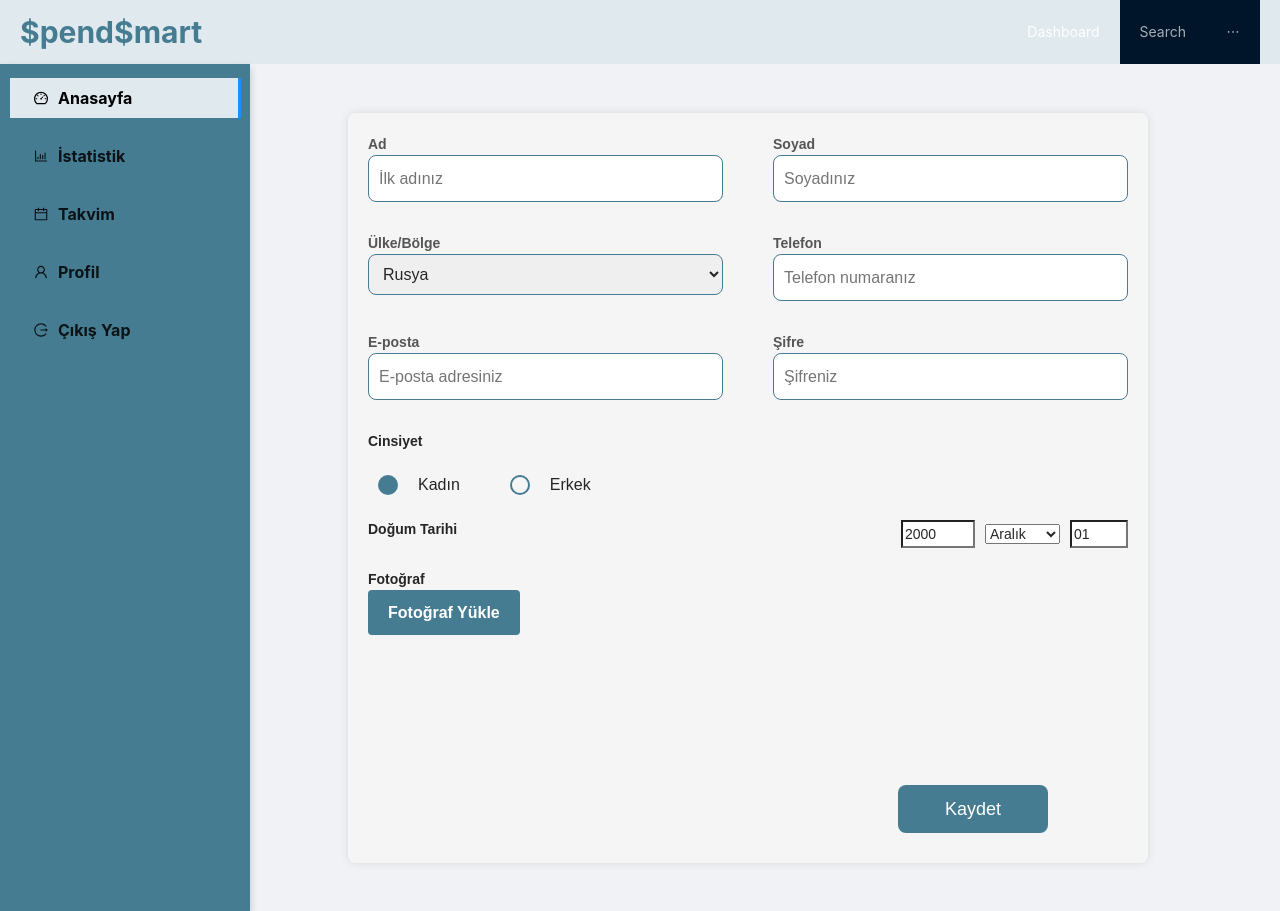
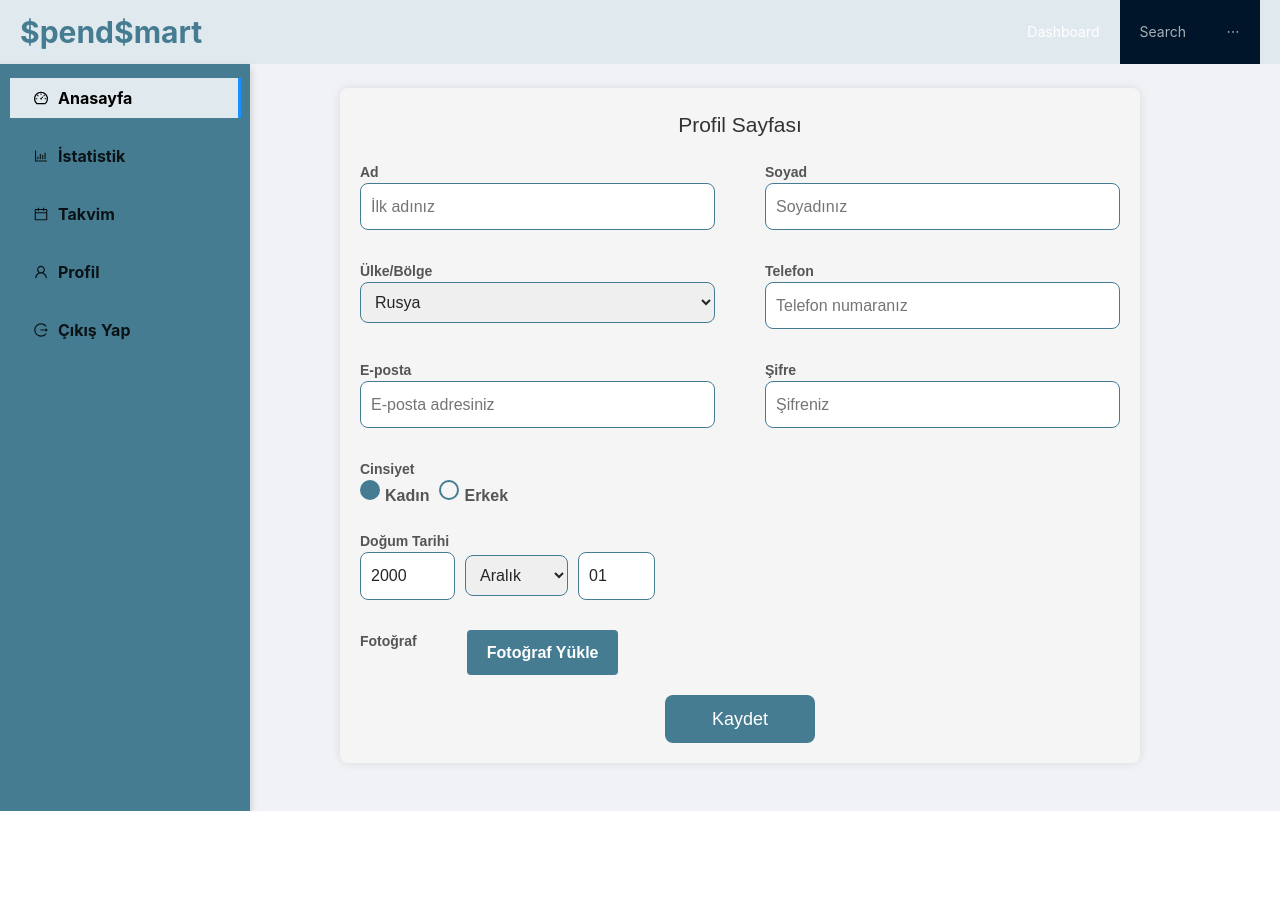
Before and after one commit to nazhhoglu/butce_takip, a React (Create React App) app: page /profile in a window 1280 px wide. After the commit the page ends 811 px from the top, so only its background shows below. Built offline with nearby package versions, Linux system fonts and the light colour scheme.

Commit message:
profile edit

```diff
--- a/src/pages/ProfilePage.css
+++ b/src/pages/ProfilePage.css
@@ -7,9 +7,6 @@
   border-radius: 8px;
   box-shadow: 0 0 10px rgba(0, 0, 0, 0.1);
   font-family: Arial, sans-serif;
-  height:750px;
-  margin-top:25px;
-  margin-left: 100px;
 }
 
 /* Form başlığı */
@@ -44,45 +41,46 @@
   border-radius: 8px;
   font-size: 16px;
   box-sizing: border-box;
-  margin-bottom:10px;
+  margin-bottom: 10px;
 }
 
-/* Cinsiyet seçenekleri */
+/* Cinsiyet ve doğum tarihi grupları */
 .profile-form-group {
+  display: flex;
+  gap: 50px;
+  align-items: flex-start;
   margin-bottom: 20px;
+}
+
+.profile-form-group label {
+  font-weight: bold;
+  color: #555;
 }
 
 .profile-gender-options {
   display: flex;
-  gap: 50px;
+  gap: 10px;
   align-items: center;
   font-size: 16px;
-  margin-top: 20px;
-  margin-left:10px;
 }
+
+.profile-gender-options label {
+  display: flex;
+  align-items: center;
+}
+
 .profile-gender-options input[type="radio"] {
   -webkit-appearance: none;
-  width: 20px; /* Boyut */
-  height: 20px; /* Boyut */
-  border: 2px solid rgb(69, 124, 146); /* Kenar rengi */
+  width: 20px;
+  height: 20px;
+  border: 2px solid rgb(69, 124, 146);
   border-radius: 50%;
   cursor: pointer;
-  margin-right: -30px;
-  position: relative;
+  margin-right: 5px;
 }
 
 .profile-gender-options input[type="radio"]:checked {
-  background-color: rgb(69, 124, 146); /* İç dolgu rengi */
-  border-color: rgb(69, 124, 146); /* Kenar rengi */
-}
-
-.profile-gender-options input[type="radio"]:checked::before {
-  width: 10px; /* İç dolgu boyutu */
-  height: 10px; /* İç dolgu boyutu */
-  border-radius: 50%;
-  top: 50%;
-  left: 50%;
-  transform: translate(-50%, -50%);
+  background-color: rgb(69, 124, 146);
 }
 
 /* Doğum Tarihi alanları */
@@ -90,11 +88,6 @@
   display: flex;
   gap: 10px;
   align-items: center;
-  margin-left: 300px;
-  margin-top: -20px; /* doğum tarihi alanlarını yukarı kaydır */
-  align-items: center;
-  justify-content: flex-end; /* Metinleri sağa hizalama */
-
 }
 
 /* Fotoğraf yükleme */
@@ -129,6 +122,7 @@
 /* Gönder butonu */
 .profile-submit-button {
   text-align: center;
+  margin-top: 20px;
 }
 
 .profile-submit-button button {
@@ -141,8 +135,6 @@
   font-size: 18px;
   transition: background-color 0.3s;
   width: 150px;
-  margin-top: 130px;
-  margin-left: 450px;
 }
 
 .profile-submit-button button:hover {
--- a/src/pages/ProfilePage.js
+++ b/src/pages/ProfilePage.js
@@ -36,7 +36,12 @@ const ProfilePage = () => {
   const handleSubmit = (e) => {
     e.preventDefault();
     // Form doğrulama
-    if (!profile.firstName || !profile.lastName || !profile.email || !profile.password) {
+    if (
+      !profile.firstName ||
+      !profile.lastName ||
+      !profile.email ||
+      !profile.password
+    ) {
       alert("Lütfen tüm alanları doldurun.");
       return;
     }
@@ -46,7 +51,8 @@ const ProfilePage = () => {
 
   return (
     <form className="profile-page-form" onSubmit={handleSubmit}>
-      {/* Ad ve Soyad Alanları */}
+      <h2>Profil Sayfası</h2>
+
       <div className="profile-input-pair">
         <div className="profile-floating-label">
           <label>Ad</label>
@@ -70,7 +76,6 @@ const ProfilePage = () => {
         </div>
       </div>
 
-      {/* Ülke ve Telefon Alanları */}
       <div className="profile-input-pair">
         <div className="profile-floating-label">
           <label>Ülke/Bölge</label>
@@ -83,7 +88,6 @@ const ProfilePage = () => {
             <option value="USA">ABD</option>
             <option value="Canada">Kanada</option>
             <option value="Turkey">Türkiye</option>
-            {/* Diğer ülkeler eklenebilir */}
           </select>
         </div>
         <div className="profile-floating-label">
@@ -98,7 +102,6 @@ const ProfilePage = () => {
         </div>
       </div>
 
-      {/* E-posta ve Şifre Alanları */}
       <div className="profile-input-pair">
         <div className="profile-floating-label">
           <label>E-posta</label>
@@ -122,10 +125,11 @@ const ProfilePage = () => {
         </div>
       </div>
 
-      {/* Cinsiyet Seçimi */}
       <div className="profile-form-group">
+        <div className="profile-floating-label">
           <label>Cinsiyet</label>
           <div className="profile-gender-options">
+            <label>
               <input
                 type="radio"
                 name="gender"
@@ -134,6 +138,8 @@ const ProfilePage = () => {
                 onChange={handleChange}
               />{" "}
               Kadın
+            </label>
+            <label>
               <input
                 type="radio"
                 name="gender"
@@ -142,11 +148,13 @@ const ProfilePage = () => {
                 onChange={handleChange}
               />{" "}
               Erkek
+            </label>
+          </div>
         </div>
       </div>
 
-      {/* Doğum Tarihi Alanları */}
       <div className="profile-form-group">
+        <div className="profile-floating-label">
           <label>Doğum Tarihi</label>
           <div className="profile-dob-options">
             <input
@@ -185,8 +193,8 @@ const ProfilePage = () => {
             />
           </div>
         </div>
+      </div>
 
-      {/* Fotoğraf Yükleme */}
       <div className="profile-form-group">
         <label>Fotoğraf</label>
         <div className="photo-upload">
--- a/src/pages/StatisticsPage.js
+++ b/src/pages/StatisticsPage.js
@@ -1,5 +1,5 @@
 import React, { useEffect, useState } from "react";
-import { Table, Form, Input, Button, DatePicker, Select, message } from "antd";
+import { Table, Form, DatePicker, Select, message, Button } from "antd";
 import { useNavigate } from "react-router-dom";
 import moment from "moment";
 
@@ -30,7 +30,7 @@ const StatisticsPage = ({ email }) => {
     setLoading(true);
     try {
       const response = await fetch(
-        "https://v1.nocodeapi.com/derinhho/google_sheets/uwqwOcwWOTlHwVVM?tabId=Sayfa1",
+        "https://api.sheety.co/12633c0a2f77566ce99c18744caec515/incomeExpense/sayfa1",
         {
           method: "GET",
           headers: {
@@ -66,7 +66,9 @@ const StatisticsPage = ({ email }) => {
 
   const deleteRecord = async (record) => {
     console.log("Deleting record with id:", record.id);
-    const url = `https://v1.nocodeapi.com/derinhho/google_sheets/uwqwOcwWOTlHwVVM?tabId=Sayfa1&row_id=${record.id}`;
+    const url = `https://api.sheety.co/12633c0a2f77566ce99c18744caec515/incomeExpense/sayfa1/${
+      record.id + 1
+    }`;
     console.log("Request URL:", url);
     try {
       const response = await fetch(url, {
@@ -99,18 +101,19 @@ const StatisticsPage = ({ email }) => {
 
   const applyFilters = () => {
     let filteredData = data.filter((item) => {
-      if (filterType && item.type.toString() !== filterType.toString())
-        return false;
-      if (filterDate && !moment(item.date).isSame(moment(filterDate), "day"))
-        return false;
-      if (
-        filterDescription &&
-        !item.description
-          .toLowerCase()
-          .includes(filterDescription.toLowerCase())
-      )
-        return false;
-      return true;
+      const matchesType = filterType
+        ? item.type.toString() === filterType.toString()
+        : true;
+      const matchesDate = filterDate
+        ? moment(item.date).isSame(moment(filterDate), "day")
+        : true;
+      const matchesDescription = filterDescription
+        ? item.description
+            .toLowerCase()
+            .includes(filterDescription.toLowerCase())
+        : true;
+
+      return matchesType && matchesDate && matchesDescription;
     });
     setFilteredData(filteredData);
   };
@@ -169,8 +172,8 @@ const StatisticsPage = ({ email }) => {
             value={filterType}
             placeholder="Tür"
           >
-            <Option value="1">Gelir</Option>
-            <Option value="2">Gider</Option>
+            <Option value="Gelir">Gelir</Option>
+            <Option value="Gider">Gider</Option>
           </Select>
         </Form.Item>
         <Form.Item label="Tarih">
@@ -206,9 +209,6 @@ const StatisticsPage = ({ email }) => {
           </Select>
         </Form.Item>
         <Form.Item>
-          <Button type="primary" onClick={applyFilters}>
-            Filtrele
-          </Button>
           <Button onClick={clearFilters} style={{ marginLeft: 8 }}>
             Filtreyi Temizle
           </Button>
```
Lines whose indentation alone changed are shown as unchanged.
